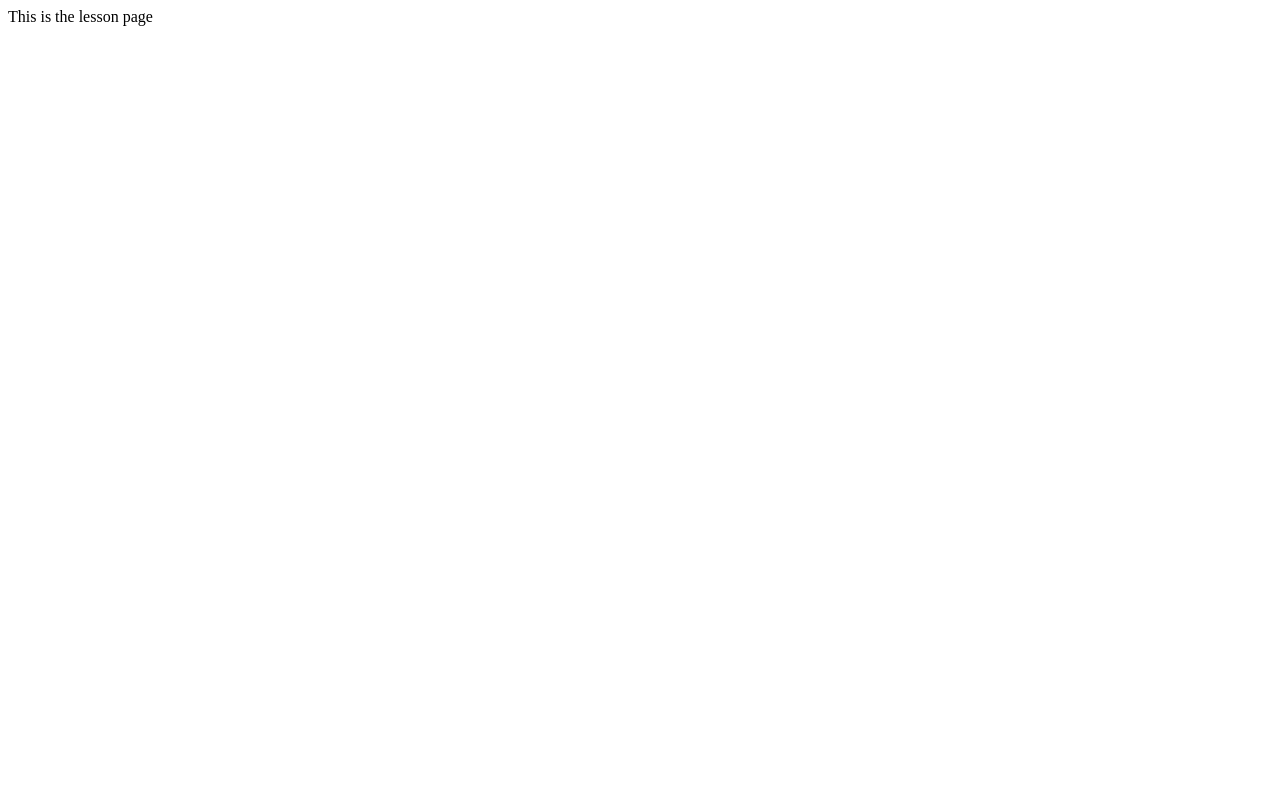
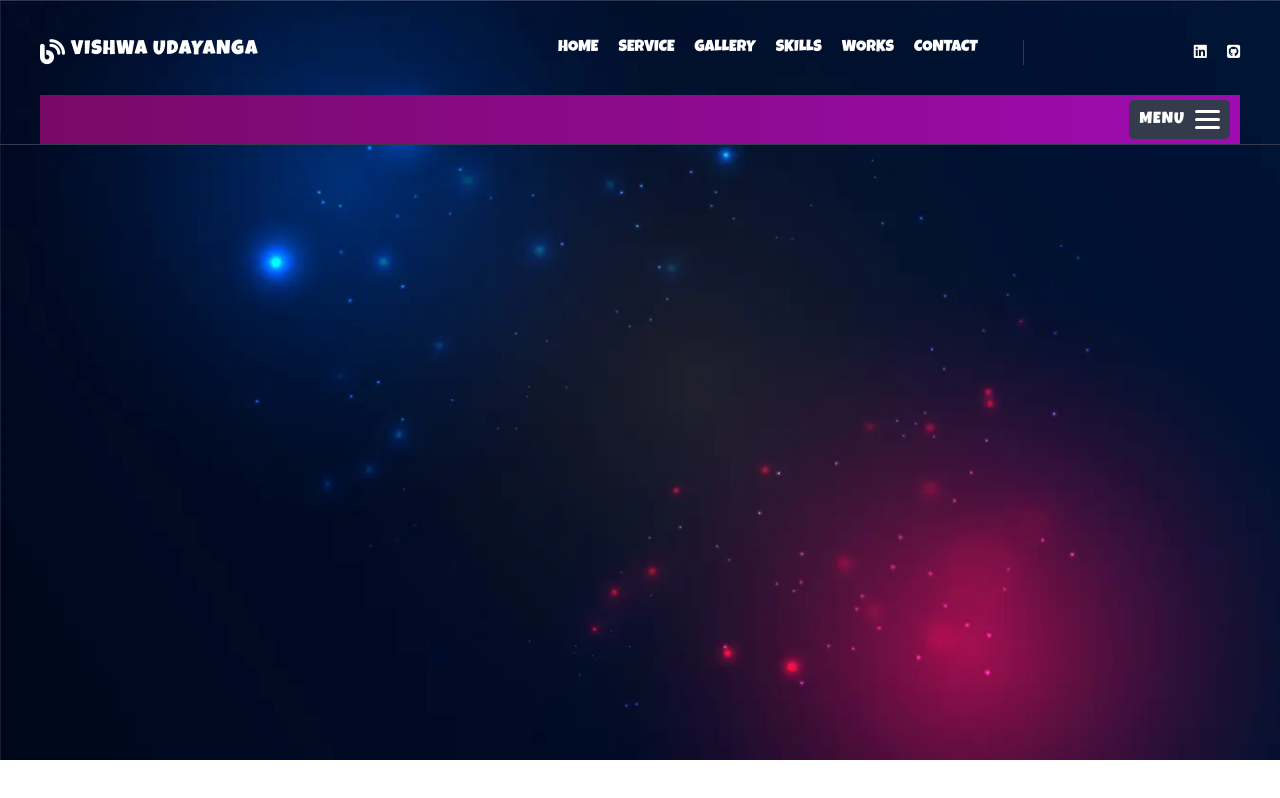
Before and after one commit to vishwaUdayanga/vishwaUdayanga.github.io, a plain HTML site: page lessons.html in a window 1280 px wide. Drawn offline with nearby package versions, Linux system fonts and the light colour scheme; a web font is replaced by a local one.

Commit message:
Lessons page

```diff
--- a/lessons.html
+++ b/lessons.html
@@ -2,10 +2,87 @@
 <html lang="en">
 <head>
     <meta charset="UTF-8">
+    <meta http-equiv="X-UA-Compatible" content="IE=edge">
     <meta name="viewport" content="width=device-width, initial-scale=1.0">
+    <link rel="stylesheet" href="assets/Styles/main.css">
+    <link rel="apple-touch-icon" sizes="180x180" href="/icons/apple-touch-icon.png">
+    <link rel="icon" type="image/png" sizes="32x32" href="/icons/favicon-32x32.png">
+    <link rel="icon" type="image/png" sizes="16x16" href="/icons/favicon-16x16.png">
+    <link rel="manifest" href="/site.webmanifest">
+    <script src="https://kit.fontawesome.com/c4a594ff55.js" crossorigin="anonymous"></script>
+    <script src="https://unpkg.com/scrollreveal"></script>
     <title>Lessons</title>
 </head>
 <body>
-    <div>This is the lesson page</div>
+    <section class="main">
+        <nav class="nav-bar">
+            <div class="nav-top-container">
+                <div class="logo-and-ul">
+                    <div class="logo">
+                        <i class="fa-solid fa-blog"></i>
+                        <p>VISHWA UDAYANGA</p>
+                    </div>
+                    <ul>
+                        <li>
+                            <a href="#main-content">HOME</a>
+                        </li>
+                        <li>
+                            <a href="#services">SERVICE</a>
+                        </li>
+                        <li>
+                            <a href="#gallery">GALLERY</a>
+                        </li>
+                        <li>
+                            <a href="lessons.html">SKILLS</a>
+                        </li>
+                        <li>
+                            <a href="#service-collection">WORKS</a>
+                        </li>
+                        <li>
+                            <a href="#contact">CONTACT</a>
+                        </li>
+                    </ul>
+                </div>
+                <div class="icons">
+                    <a href="https://www.linkedin.com/in/vishwa-udayanga-506960269/"><i class="fa-brands fa-linkedin"></i></a>
+                    <a href="https://github.com/vishwaUdayanga"><i class="fa-brands fa-square-github"></i></a>
+                    <!-- <a href="#"><i class="fa-brands fa-twitch"></i></a>
+                    <a href="https://www.instagram.com/invites/contact/?i=1o92b2hvy3anz&utm_content=9zaw77n"><i class="fa-brands fa-square-instagram"></i></a>
+                    <a href="https://www.facebook.com/vishwa.udhayanga?mibextid=ZbWKwL"><i class="fa-brands fa-square-facebook"></i></a>     -->
+                </div>
+            </div>
+            <div class="menu-bar">
+                <div class="menu-icon">
+                    <p>MENU</p>
+                    <div class="three-bars">
+                        <span></span>
+                        <span></span>
+                        <span></span>
+                    </div>
+                </div>
+            </div>
+            <div class="menu-list">
+                <li>
+                    <a href="#main-content" class="menu-links">HOME</a>
+                </li>
+                <li>
+                    <a href="#services" class="menu-links">SERVICE</a>
+                </li>
+                <li>
+                    <a href="#gallery" class="menu-links">GALLERY</a>
+                </li>
+                <li>
+                    <a href="#skills" class="menu-links">SKILLS</a>
+                </li>
+                <li>
+                    <a href="#service-collection" class="menu-links">WORKS</a>
+                </li>
+                <li>
+                    <a href="#contact" class="menu-links">CONTACT</a>
+                </li>
+            </div>
+        </nav>
+    </section>
+    <script src="assets/JS/script.js"></script>
 </body>
 </html>
```
Also changed, not shown: index.html (+31 -28 lines).
